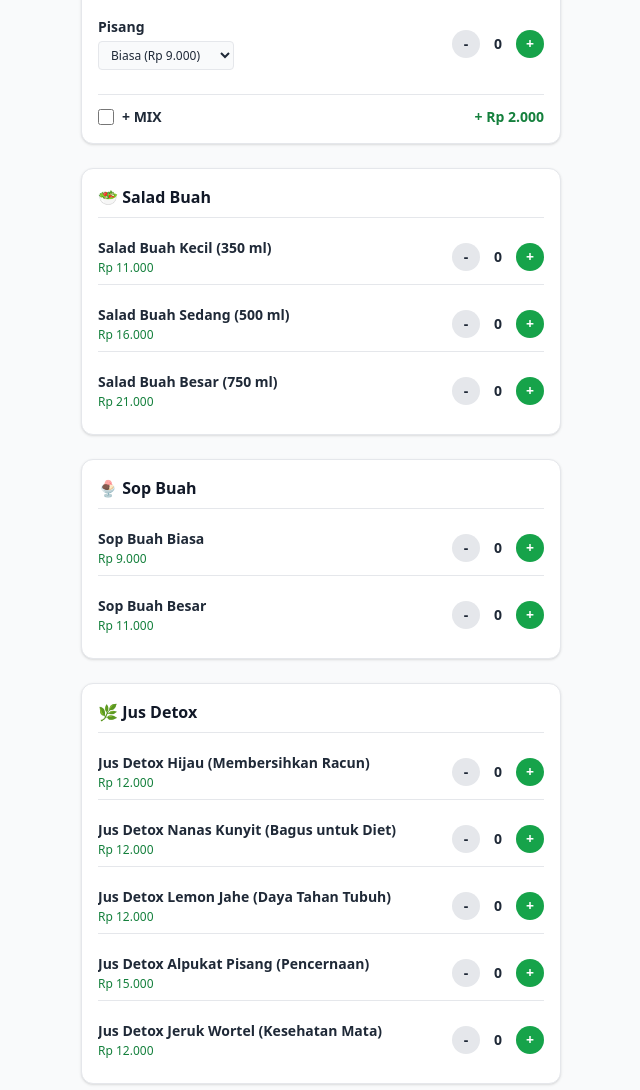
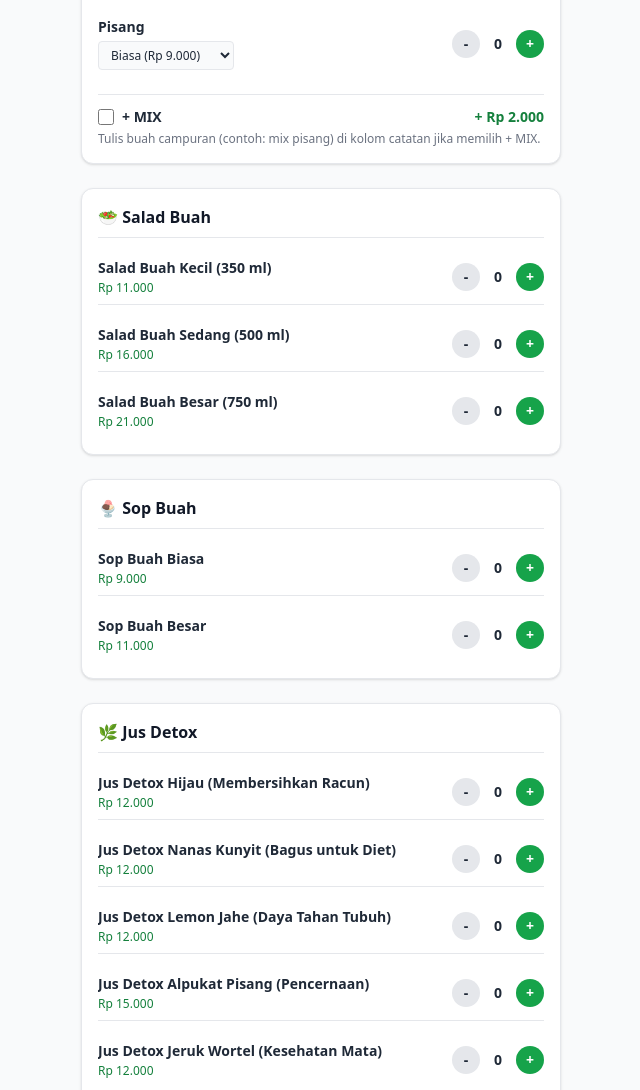
Before and after one commit to GalangIswara/GoodMoodWebsite, a plain HTML site: page index.html in a window 1280 px wide. Shown: the part 1267-2357 px from the top of the page, without its empty margins (319-959 px from the left). Drawn offline with nearby package versions, Linux system fonts and the light colour scheme.

Commit message:
Update index.html

```diff
--- a/index.html
+++ b/index.html
@@ -25,14 +25,17 @@
                 <h3 class="font-bold text-base text-gray-900 mb-3 border-b pb-2">🍹 Jus</h3>
                 <div id="list-jus" class="space-y-3"></div>
 
-                <!-- Opsi + MIX -->
-                <label class="mt-4 pt-3 border-t flex items-center justify-between cursor-pointer">
+                <!-- Pilihan + MIX -->
+                <label id="label-mix-jus" class="mt-4 pt-3 border-t flex items-center justify-between cursor-pointer">
                     <div class="flex items-center space-x-2">
                         <input type="checkbox" id="mix-jus" onchange="hitungTotal()" class="w-4 h-4 text-green-600 rounded">
-                        <span class="text-sm font-semibold">+ MIX</span>
+                        <span id="teks-mix-jus" class="text-sm font-semibold">+ MIX</span>
                     </div>
                     <span class="text-sm font-bold text-green-700">+ Rp 2.000</span>
                 </label>
+                <p class="text-xs text-gray-500 mt-1">
+                    Tulis buah campuran (contoh: mix pisang) di kolom catatan jika memilih + MIX.
+                </p>
             </div>
 
             <!-- Kategori: Salad Buah -->
@@ -67,7 +70,7 @@
             </div>
             <div class="mt-3">
                 <label class="block text-sm font-medium mb-1">Catatan Tambahan (Opsional)</label>
-                <input type="text" id="catatan" placeholder="Contoh: Gula sedikit, es batu sedang" class="w-full p-2.5 border rounded-lg focus:outline-none focus:ring-2 focus:ring-green-500">
+                <input type="text" id="catatan" placeholder="Contoh: Alpukat mix pisang, gula sedikit" class="w-full p-2.5 border rounded-lg focus:outline-none focus:ring-2 focus:ring-green-500">
             </div>
         </section>
 
@@ -99,55 +102,79 @@
     <script>
         const NOMOR_TOKO_WA = "6285156148102";
         const kodeUnik = Math.floor(Math.random() * 89) + 10; // 10 - 98
+        const BIAYA_MIX = 2000;
+
+        // Atur `habis: true` jika menu sedang kosong, lalu commit di GitHub
+        const mixHabis = false;
 
         const menuData = {
             jus: [
-                { nama: "Buah Naga", harga: { Biasa: 7000, Besar: 9000 } },
-                { nama: "Belimbing", harga: { Biasa: 7000, Besar: 9000 } },
-                { nama: "Jeruk", harga: { Biasa: 7000, Besar: 9000 } },
-                { nama: "Jambu Biji", harga: { Biasa: 7000, Besar: 9000 } },
-                { nama: "Tomat", harga: { Biasa: 7000, Besar: 9000 } },
-                { nama: "Semangka", harga: { Biasa: 7000, Besar: 9000 } },
-                { nama: "Melon", harga: { Biasa: 7000, Besar: 9000 } },
-                { nama: "Wortel", harga: { Biasa: 7000, Besar: 9000 } },
-                { nama: "Sirsak", harga: { Biasa: 9000, Besar: 11000 } },
-                { nama: "Nanas", harga: { Biasa: 9000, Besar: 11000 } },
-                { nama: "Alpukat", harga: { Biasa: 9000, Besar: 11000 } },
-                { nama: "Mangga", harga: { Biasa: 9000, Besar: 11000 } },
-                { nama: "Apel Fuji", harga: { Biasa: 9000, Besar: 11000 } },
-                { nama: "Pisang", harga: { Biasa: 9000, Besar: 11000 } },
+                { nama: "Buah Naga", harga: { Biasa: 7000, Besar: 9000 }, habis: false },
+                { nama: "Belimbing", harga: { Biasa: 7000, Besar: 9000 }, habis: false },
+                { nama: "Jeruk", harga: { Biasa: 7000, Besar: 9000 }, habis: false },
+                { nama: "Jambu Biji", harga: { Biasa: 7000, Besar: 9000 }, habis: false },
+                { nama: "Tomat", harga: { Biasa: 7000, Besar: 9000 }, habis: false },
+                { nama: "Semangka", harga: { Biasa: 7000, Besar: 9000 }, habis: false },
+                { nama: "Melon", harga: { Biasa: 7000, Besar: 9000 }, habis: false },
+                { nama: "Wortel", harga: { Biasa: 7000, Besar: 9000 }, habis: false },
+                { nama: "Sirsak", harga: { Biasa: 9000, Besar: 11000 }, habis: false },
+                { nama: "Nanas", harga: { Biasa: 9000, Besar: 11000 }, habis: false },
+                { nama: "Alpukat", harga: { Biasa: 9000, Besar: 11000 }, habis: false },
+                { nama: "Mangga", harga: { Biasa: 9000, Besar: 11000 }, habis: false },
+                { nama: "Apel Fuji", harga: { Biasa: 9000, Besar: 11000 }, habis: false },
+                { nama: "Pisang", harga: { Biasa: 9000, Besar: 11000 }, habis: false },
             ],
             salad: [
-                { nama: "Salad Buah Kecil (350 ml)", harga: { "350 ml": 11000 } },
-                { nama: "Salad Buah Sedang (500 ml)", harga: { "500 ml": 16000 } },
-                { nama: "Salad Buah Besar (750 ml)", harga: { "750 ml": 21000 } },
+                { nama: "Salad Buah Kecil (350 ml)", harga: { "350 ml": 11000 }, habis: false },
+                { nama: "Salad Buah Sedang (500 ml)", harga: { "500 ml": 16000 }, habis: false },
+                { nama: "Salad Buah Besar (750 ml)", harga: { "750 ml": 21000 }, habis: false },
             ],
             sop: [
-                { nama: "Sop Buah Biasa", harga: { Biasa: 9000 } },
-                { nama: "Sop Buah Besar", harga: { Besar: 11000 } },
+                { nama: "Sop Buah Biasa", harga: { Biasa: 9000 }, habis: false },
+                { nama: "Sop Buah Besar", harga: { Besar: 11000 }, habis: false },
             ],
             detox: [
-                { nama: "Jus Detox Hijau (Membersihkan Racun)", harga: { Standar: 12000 } },
-                { nama: "Jus Detox Nanas Kunyit (Bagus untuk Diet)", harga: { Standar: 12000 } },
-                { nama: "Jus Detox Lemon Jahe (Daya Tahan Tubuh)", harga: { Standar: 12000 } },
-                { nama: "Jus Detox Alpukat Pisang (Pencernaan)", harga: { Standar: 15000 } },
-                { nama: "Jus Detox Jeruk Wortel (Kesehatan Mata)", harga: { Standar: 12000 } },
+                { nama: "Jus Detox Hijau (Membersihkan Racun)", harga: { Standar: 12000 }, habis: false },
+                { nama: "Jus Detox Nanas Kunyit (Bagus untuk Diet)", harga: { Standar: 12000 }, habis: false },
+                { nama: "Jus Detox Lemon Jahe (Daya Tahan Tubuh)", harga: { Standar: 12000 }, habis: false },
+                { nama: "Jus Detox Alpukat Pisang (Pencernaan)", harga: { Standar: 15000 }, habis: false },
+                { nama: "Jus Detox Jeruk Wortel (Kesehatan Mata)", harga: { Standar: 12000 }, habis: false },
             ]
         };
 
-        // Menyimpan jumlah tiap item: state[key] = qty
         const qtyState = {};
 
         function formatRp(angka) {
             return "Rp " + angka.toLocaleString("id-ID");
         }
 
+        function sinkronkanMix() {
+            const checkboxMix = document.getElementById("mix-jus");
+            const labelMix = document.getElementById("label-mix-jus");
+            const teksMix = document.getElementById("teks-mix-jus");
+
+            if (mixHabis) {
+                checkboxMix.checked = false;
+                checkboxMix.disabled = true;
+                labelMix.classList.add("opacity-60", "cursor-not-allowed");
+                teksMix.innerHTML = `+ MIX <span class="ml-1 text-xs bg-red-100 text-red-700 px-1.5 py-0.5 rounded font-bold">HABIS</span>`;
+            } else {
+                checkboxMix.disabled = false;
+                labelMix.classList.remove("opacity-60", "cursor-not-allowed");
+                teksMix.textContent = "+ MIX";
+            }
+        }
+
         function renderKategori(containerId, kategoriKey, items) {
             const container = document.getElementById(containerId);
+            container.innerHTML = "";
+
             items.forEach((item, idx) => {
-                const varianList = Object.entries(item.harga); // [["Biasa", 7000], ["Besar", 9000]]
+                const varianList = Object.entries(item.harga);
                 const defaultVarian = varianList[0][0];
                 const itemId = `${kategoriKey}-${idx}`;
+                const habis = Boolean(item.habis);
+
                 qtyState[itemId] = 0;
 
                 const opsiHtml = varianList.map(([label, harga], vIdx) => `
@@ -157,13 +184,16 @@
                 `).join("");
 
                 const row = document.createElement("div");
-                row.className = "flex items-center justify-between gap-2 py-2 border-b last:border-b-0";
+                row.className = `flex items-center justify-between gap-2 py-2 border-b last:border-b-0 ${habis ? "opacity-60" : ""}`;
                 row.innerHTML = `
                     <div class="flex-1 min-w-0">
-                        <p class="font-semibold text-sm text-gray-800 truncate">${item.nama}</p>
+                        <div class="flex items-center gap-2 flex-wrap">
+                            <p class="font-semibold text-sm text-gray-800 truncate">${item.nama}</p>
+                            ${habis ? `<span class="text-[10px] bg-red-100 text-red-700 px-1.5 py-0.5 rounded font-bold">HABIS</span>` : ""}
+                        </div>
                         ${
                             varianList.length > 1
-                            ? `<select id="varian-${itemId}" onchange="hitungTotal()" class="mt-1 text-xs border rounded px-2 py-1 bg-gray-50">
+                            ? `<select id="varian-${itemId}" onchange="hitungTotal()" ${habis ? "disabled" : ""} class="mt-1 text-xs border rounded px-2 py-1 bg-gray-50 disabled:bg-gray-100">
                                 ${opsiHtml}
                                </select>`
                             : `<p class="text-xs text-green-700 font-medium mt-0.5">${formatRp(varianList[0][1])}</p>
@@ -171,9 +201,9 @@
                         }
                     </div>
                     <div class="flex items-center space-x-2">
-                        <button type="button" onclick="ubahQty('${itemId}', -1)" class="w-7 h-7 rounded-full bg-gray-200 hover:bg-gray-300 font-bold text-sm">-</button>
+                        <button type="button" onclick="ubahQty('${itemId}', -1)" ${habis ? "disabled" : ""} class="w-7 h-7 rounded-full bg-gray-200 hover:bg-gray-300 disabled:opacity-40 font-bold text-sm">-</button>
                         <span id="qty-${itemId}" class="w-5 text-center text-sm font-bold">0</span>
-                        <button type="button" onclick="ubahQty('${itemId}', 1)" class="w-7 h-7 rounded-full bg-green-600 hover:bg-green-700 text-white font-bold text-sm">+</button>
+                        <button type="button" onclick="ubahQty('${itemId}', 1)" ${habis ? "disabled" : ""} class="w-7 h-7 rounded-full bg-green-600 hover:bg-green-700 disabled:bg-gray-300 text-white font-bold text-sm">+</button>
                     </div>
                 `;
                 container.appendChild(row);
@@ -190,9 +220,12 @@
         function ambilItemTerpilih() {
             const terpilih = [];
             let subtotal = 0;
+            let jumlahCupJus = 0;
 
             for (const [kategoriKey, items] of Object.entries(menuData)) {
                 items.forEach((item, idx) => {
+                    if (item.habis) return;
+
                     const itemId = `${kategoriKey}-${idx}`;
                     const qty = qtyState[itemId] || 0;
                     if (qty > 0) {
@@ -208,9 +241,14 @@
                             hargaSatuan = parseInt(el.getAttribute("data-harga"));
                         }
 
+                        if (kategoriKey === "jus") {
+                            jumlahCupJus += qty;
+                        }
+
                         const totalItem = hargaSatuan * qty;
                         subtotal += totalItem;
                         terpilih.push({
+                            kategoriKey,
                             nama: item.nama,
                             varian: varianNama,
                             qty,
@@ -221,12 +259,11 @@
                 });
             }
 
-            const pakaiMix = document.getElementById("mix-jus").checked;
-            if (pakaiMix) {
-                subtotal += 2000;
-            }
+            const pakaiMix = !mixHabis && document.getElementById("mix-jus").checked && jumlahCupJus > 0;
+            const biayaMixTotal = pakaiMix ? BIAYA_MIX * jumlahCupJus : 0;
+            subtotal += biayaMixTotal;
 
-            return { terpilih, pakaiMix, subtotal };
+            return { terpilih, pakaiMix, jumlahCupJus, biayaMixTotal, subtotal };
         }
 
         function hitungTotal() {
@@ -249,7 +286,7 @@
             const nama = document.getElementById("nama").value.trim();
             const wa = document.getElementById("whatsapp").value.trim();
             const catatan = document.getElementById("catatan").value.trim();
-            const { terpilih, pakaiMix, subtotal } = ambilItemTerpilih();
+            const { terpilih, pakaiMix, jumlahCupJus, biayaMixTotal, subtotal } = ambilItemTerpilih();
 
             if (!nama || !wa) {
                 alert("Mohon isi Nama dan Nomor WhatsApp terlebih dahulu!");
@@ -263,11 +300,12 @@
 
             const rincianLines = terpilih.map(item => {
                 const labelVarian = item.varian === "Standar" ? "" : ` [${item.varian}]`;
-                return `- ${item.qty}x ${item.nama}${labelVarian} (${formatRp(item.totalItem)})`;
+                const labelMix = (pakaiMix && item.kategoriKey === "jus") ? " + MIX" : "";
+                return `- ${item.qty}x ${item.nama}${labelVarian}${labelMix} (${formatRp(item.totalItem)})`;
             });
 
             if (pakaiMix) {
-                rincianLines.push(`- + MIX (${formatRp(2000)})`);
+                rincianLines.push(`  • Biaya + MIX (${jumlahCupJus}x jus): ${formatRp(biayaMixTotal)}`);
             }
 
             const totalAkhir = subtotal + kodeUnik;
@@ -291,11 +329,11 @@
             window.open(urlWA, "_blank");
         }
 
-        // Render semua kategori saat halaman dimuat
         renderKategori("list-jus", "jus", menuData.jus);
         renderKategori("list-salad", "salad", menuData.salad);
         renderKategori("list-sop", "sop", menuData.sop);
         renderKategori("list-detox", "detox", menuData.detox);
+        sinkronkanMix();
     </script>
 </body>
 </html>
```
